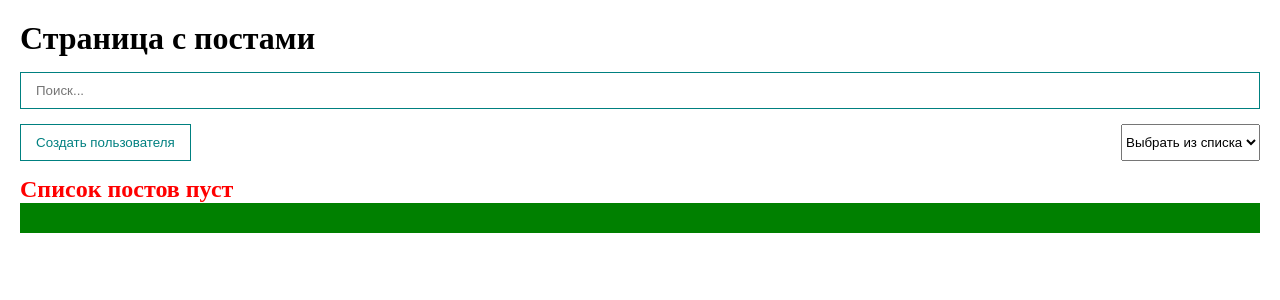
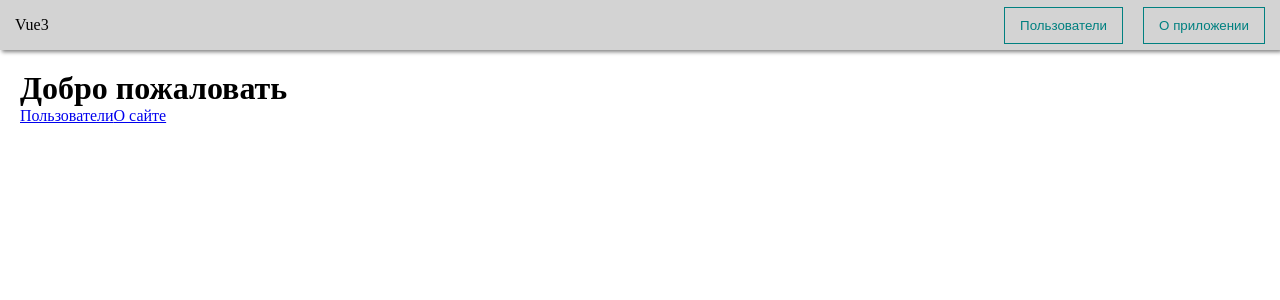
Before and after one commit to IlyaSoGood/vue-3-fundamental, a Vue app: page / in a window 1280 px wide. Shown: the top 300 px of the page. Built offline with nearby package versions, Linux system fonts and the light colour scheme; no server answers.

Commit message:
Vue-router. Статическая навигация. Navbar

```diff
--- a/src/App.vue
+++ b/src/App.vue
@@ -1,149 +1,19 @@
 <template>
+  <nav-bar>
+
+  </nav-bar>
   <div class="app">
-    <h1>Страница с постами</h1>
-    <my-input
-      v-model="searchQuery"
-      placeholder="Поиск..."
-    />
 
-    <div class="app__btns">
-      <my-button
-        @click="showDialog"
-      >Создать пользователя
-      </my-button>
-      <my-select
-        v-model="selectedSort"
-        :options="sortOptions"
-      />
-    </div>
-
-    <my-dialog v-model:show="dialogVisible">
-      <post-form
-        @create="createPost"
-      />
-    </my-dialog>
-
-    <post-list
-        :posts="sortAndSearchedPosts"
-        @remove="removePost"
-        v-if="!isPostLoading"
-    />
-    <div v-else>Идет загрузка...</div>
-
-    <div ref="observer" class="observer"></div>
-
-<!--    <page-list-->
-<!--        :totalPages="totalPages"-->
-<!--        :page="page"-->
-<!--        @changePage="changePage"-->
-<!--    />-->
+    <router-view></router-view>
   </div>
 </template>
 
 <script>
+import NavBar from "@/components/NavBar.vue";
 
-import PostForm from "@/components/PostForm";
-import PostList from "./components/PostList";
-import PageList from "@/components/PageList.vue";
-import axios from "axios";
 export default {
-  components: {
-    PostList, PostForm, PageList
-  },
-  data() {
-    return {
-      posts: [],
-      dialogVisible: false,
-      isPostLoading: false,
-      searchQuery: '',
-      selectedSort: '',
-      page: 1,
-      limit: 10,
-      totalPages: 0,
-      sortOptions: [
-        {value: 'title', name: 'По названию'},
-        {value: 'body', name: 'По содержимому'}
-      ]
+  components: {NavBar}
 }
-  },
-  methods: {
-    createPost(post) {
-      this.posts.push(post);
-      this.dialogVisible = false;
-    },
-    removePost(post) {
-      this.posts = this.posts.filter(p => p.id !== post.id)
-    },
-    showDialog() {
-      this.dialogVisible = true;
-    },
-    // changePage(pageNumber) {
-    //   this.page = pageNumber;
-    // },
-    async fetchPosts() {
-      try {
-        this.isPostLoading = true;
-        const response = await axios.get('https://jsonplaceholder.typicode.com/posts', {
-          params: {
-            _limit: this.limit,
-            _page: this.page
-          }
-        });
-        this.totalPages = Math.ceil(response.headers['x-total-count'] / this.limit);
-        this.posts = response.data;
-      } catch (e) {
-        alert('Ошибка')
-      } finally {
-        this.isPostLoading = false;
-      }
-    },
-    async loadMorePosts() {
-      try {
-        this.page += 1;
-        const response = await axios.get('https://jsonplaceholder.typicode.com/posts', {
-          params: {
-            _limit: this.limit,
-            _page: this.page
-          }
-        });
-        this.totalPages = Math.ceil(response.headers['x-total-count'] / this.limit);
-        this.posts = [...this.posts, ...response.data];
-      } catch (e) {
-        alert('Ошибка')
-      } finally {
-        this.isPostLoading = false;
-      }
-    }
-  },
-  mounted() {
-    this.fetchPosts();
-    const options = {
-      rootMargin: "0px",
-      threshold: 1.0,
-    };
-    const callback = (entries, observer) => {
-      if (entries[0].isIntersecting && this.page < this.totalPages) {
-        this.loadMorePosts()
-      }
-    };
-    const observer = new IntersectionObserver(callback, options);
-    observer.observe(this.$refs.observer)
-  },
-  watch: {
-    // page() {
-    //   this.fetchPosts();
-    // }
-  },
-  computed: {
-    sortedPosts() {
-      return [...this.posts].sort((post1, post2) => post1[this.selectedSort]?.localeCompare(post2[this.selectedSort]))
-    },
-    sortAndSearchedPosts() {
-      return this.sortedPosts.filter(post => post.title.toLowerCase().includes(this.searchQuery.toLowerCase()))
-    }
-  }
-}
-
 </script>
 
 <style>
@@ -155,15 +25,4 @@ export default {
   .app {
     padding: 20px;
   }
-.app__btns {
-  margin: 15px 0;
-  display: flex;
-  justify-content: space-between;
-}
-
-.observer {
-  height: 30px;
-  background: green;
-}
-
 </style>
--- /dev/null
+++ b/src/components/NavBar.vue
@@ -0,0 +1,29 @@
+<template>
+  <div class="navbar">
+    <div @click="$router.push('/')">Vue3</div>
+    <div class="navbar__btns">
+      <my-button @click="$router.push('/users')">Пользователи</my-button>
+      <my-button style="margin-left: 20px;" @click="$router.push('/about')">О приложении</my-button>
+    </div>
+
+  </div>
+</template>
+
+<script>
+export default {
+}
+</script>
+
+<style scoped>
+  .navbar {
+    height: 50px;
+    background-color: lightgray;
+    box-shadow: 2px 2px 4px gray;
+    display: flex;
+    align-items: center;
+    padding: 0 15px;
+  }
+  .navbar__btns {
+    margin-left: auto;
+  }
+</style>
--- a/src/main.js
+++ b/src/main.js
@@ -1,6 +1,7 @@
 import { createApp } from 'vue';
 import App from './App.vue';
 import components from '@/components/UI';
+import router from "@/router/router";
 
 const app = createApp(App);
 
@@ -8,4 +9,6 @@ components.forEach(component => {
     app.component(component.name, component)
 })
 
-app.mount('#app')
+app
+    .use(router)
+    .mount('#app')
--- /dev/null
+++ b/src/pages/About.vue
@@ -0,0 +1,15 @@
+<template>
+  <div>
+    <h1>Данное приложение было создано в рамках обучения</h1>
+  </div>
+</template>
+
+<script>
+export default {
+
+}
+</script>
+
+<style lang="scss" scoped>
+
+</style>
--- /dev/null
+++ b/src/pages/Main.vue
@@ -0,0 +1,17 @@
+<template>
+  <div>
+    <h1>Добро пожаловать</h1>
+    <router-link to="/users">Пользователи</router-link>
+    <router-link to="/about">О сайте</router-link>
+  </div>
+</template>
+
+<script>
+export default {
+
+}
+</script>
+
+<style lang="scss" scoped>
+
+</style>
--- /dev/null
+++ b/src/pages/PostPage.vue
@@ -0,0 +1,160 @@
+<template>
+  <div>
+    <h1>Страница с постами</h1>
+    <my-input
+        v-model="searchQuery"
+        placeholder="Поиск..."
+    />
+
+    <div class="app__btns">
+      <my-button
+          @click="showDialog"
+      >Создать пользователя
+      </my-button>
+      <my-select
+          v-model="selectedSort"
+          :options="sortOptions"
+      />
+    </div>
+
+    <my-dialog v-model:show="dialogVisible">
+      <post-form
+          @create="createPost"
+      />
+    </my-dialog>
+
+    <post-list
+        :posts="sortAndSearchedPosts"
+        @remove="removePost"
+        v-if="!isPostLoading"
+    />
+    <div v-else>Идет загрузка...</div>
+
+    <div ref="observer" class="observer"></div>
+
+    <!--    <page-list-->
+    <!--        :totalPages="totalPages"-->
+    <!--        :page="page"-->
+    <!--        @changePage="changePage"-->
+    <!--    />-->
+  </div>
+</template>
+
+<script>
+
+import PostForm from "@/components/PostForm.vue";
+import PostList from "@/components/PostList.vue";
+import PageList from "@/components/PageList.vue";
+import axios from "axios";
+export default {
+  components: {
+    PostList, PostForm, PageList
+  },
+  data() {
+    return {
+      posts: [],
+      dialogVisible: false,
+      isPostLoading: false,
+      searchQuery: '',
+      selectedSort: '',
+      page: 1,
+      limit: 10,
+      totalPages: 0,
+      sortOptions: [
+        {value: 'title', name: 'По названию'},
+        {value: 'body', name: 'По содержимому'}
+      ]
+    }
+  },
+  methods: {
+    createPost(post) {
+      this.posts.push(post);
+      this.dialogVisible = false;
+    },
+    removePost(post) {
+      this.posts = this.posts.filter(p => p.id !== post.id)
+    },
+    showDialog() {
+      this.dialogVisible = true;
+    },
+    // changePage(pageNumber) {
+    //   this.page = pageNumber;
+    // },
+    async fetchPosts() {
+      try {
+        this.isPostLoading = true;
+        const response = await axios.get('https://jsonplaceholder.typicode.com/posts', {
+          params: {
+            _limit: this.limit,
+            _page: this.page
+          }
+        });
+        this.totalPages = Math.ceil(response.headers['x-total-count'] / this.limit);
+        this.posts = response.data;
+      } catch (e) {
+        alert('Ошибка')
+      } finally {
+        this.isPostLoading = false;
+      }
+    },
+    async loadMorePosts() {
+      try {
+        this.page += 1;
+        const response = await axios.get('https://jsonplaceholder.typicode.com/posts', {
+          params: {
+            _limit: this.limit,
+            _page: this.page
+          }
+        });
+        this.totalPages = Math.ceil(response.headers['x-total-count'] / this.limit);
+        this.posts = [...this.posts, ...response.data];
+      } catch (e) {
+        alert('Ошибка')
+      } finally {
+        this.isPostLoading = false;
+      }
+    }
+  },
+  mounted() {
+    this.fetchPosts();
+    const options = {
+      rootMargin: "0px",
+      threshold: 1.0,
+    };
+    const callback = (entries, observer) => {
+      if (entries[0].isIntersecting && this.page < this.totalPages) {
+        this.loadMorePosts()
+      }
+    };
+    const observer = new IntersectionObserver(callback, options);
+    observer.observe(this.$refs.observer)
+  },
+  watch: {
+    // page() {
+    //   this.fetchPosts();
+    // }
+  },
+  computed: {
+    sortedPosts() {
+      return [...this.posts].sort((post1, post2) => post1[this.selectedSort]?.localeCompare(post2[this.selectedSort]))
+    },
+    sortAndSearchedPosts() {
+      return this.sortedPosts.filter(post => post.title.toLowerCase().includes(this.searchQuery.toLowerCase()))
+    }
+  }
+}
+
+</script>
+
+<style scoped>
+  .app__btns {
+    margin: 15px 0;
+    display: flex;
+    justify-content: space-between;
+  }
+
+  .observer {
+    height: 30px;
+    background: green;
+  }
+</style>
--- /dev/null
+++ b/src/router/router.js
@@ -0,0 +1,26 @@
+import Main from "@/pages/Main.vue";
+import {createRouter, createWebHistory} from "vue-router";
+import PostPage from "@/pages/PostPage.vue";
+import About from "@/pages/About.vue";
+
+const routes = [
+    {
+        path: '/',
+        component: Main
+    },
+    {
+        path: '/users',
+        component: PostPage
+    },
+    {
+        path: '/about',
+        component: About
+    }
+]
+
+const router = createRouter({
+    routes,
+    history: createWebHistory(process.env.BASE_URL)
+});
+
+export default router;
```
Lines whose indentation alone changed are shown as unchanged.
